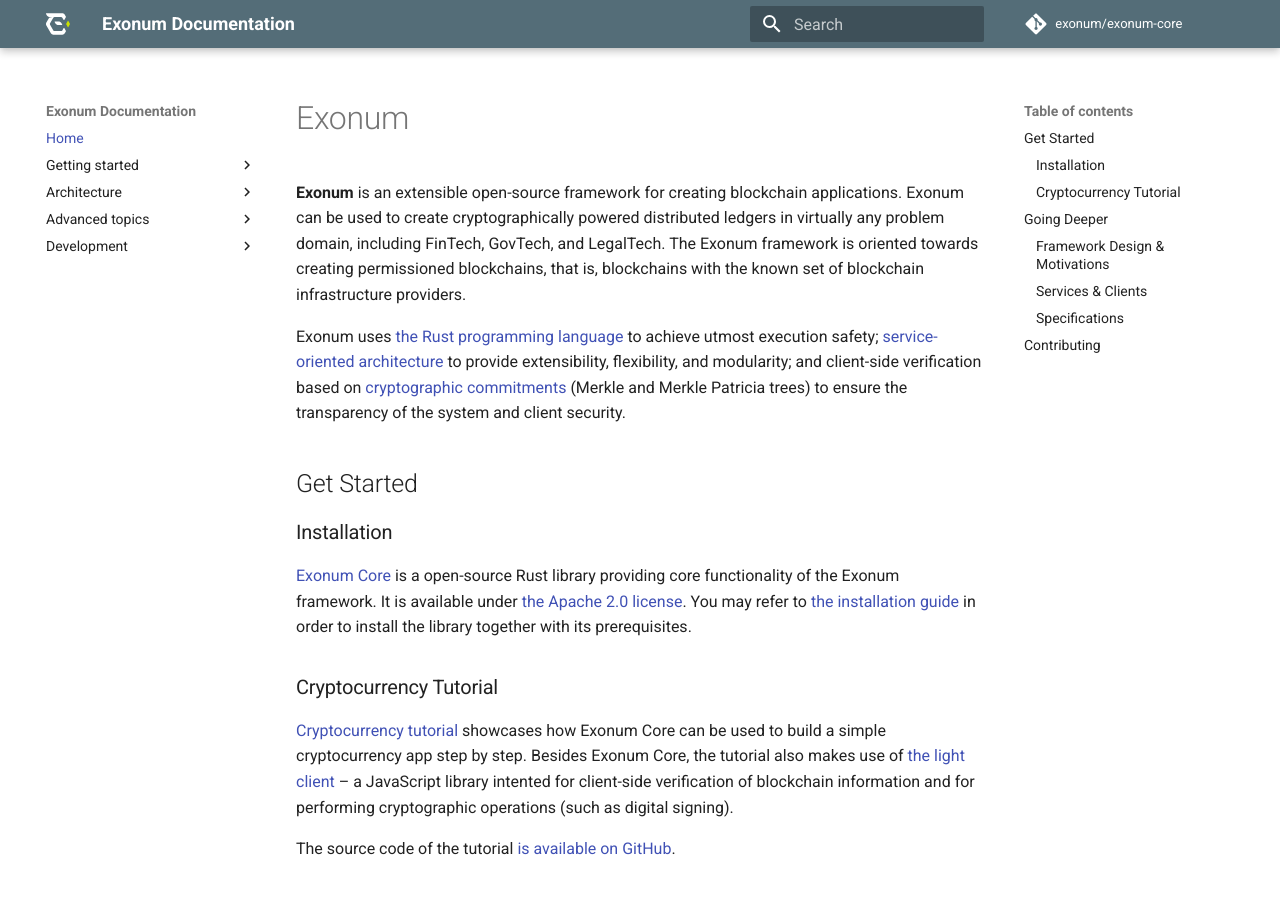
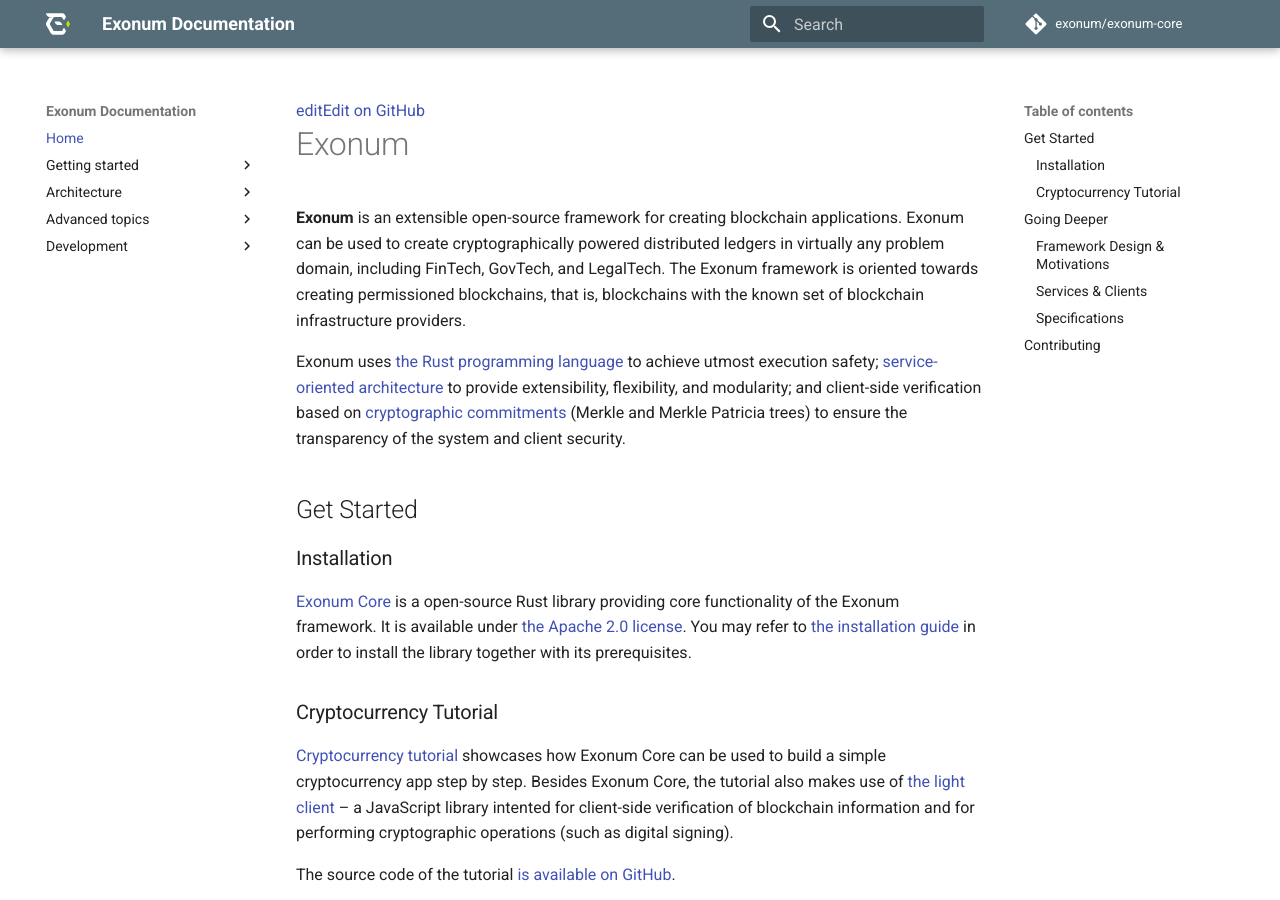
Before and after one commit to exonum/exonum-doc, an MkDocs documentation site: the page built from src/index.md, in a window 1280 px wide and 900 px high. Built offline with MkDocs 1.6.1 and Material for MkDocs 9.7.7, drawn with Linux system fonts in a browser that asks for light colours; comment, search, counter and statistics services are not loaded; old or Windows-style settings are respelled for this version of MkDocs.

Commit message:
Add "Edit on GitHub" button
...to the top of content block

```diff
--- a/mkdocs.yml
+++ b/mkdocs.yml
@@ -7,6 +7,7 @@
 site_favicon: 'images/favicon.ico'
 extra:
   logo: 'images/logo.svg" alt="Exonum Logo'
+  github_edit_url: https://github.com/exonum/exonum-doc/edit/master/src/
   palette:
     primary: 'blue grey'
     accent: 'lime'
--- /dev/null
+++ b/theme/main.html
@@ -0,0 +1,6 @@
+{% extends "base.html" %}
+
+{% block content %}
+  <a class="edit-on-github" href="{{ config.extra.github_edit_url }}{{ page.input_path | replace('\\', '/') }}" title="Edit page source on GitHub"><span class="md-icon">edit</span>Edit on GitHub</a>
+  {{- super() }}
+{% endblock %}
```
